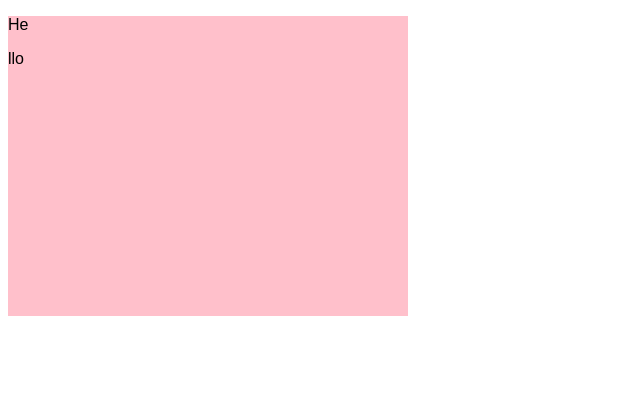
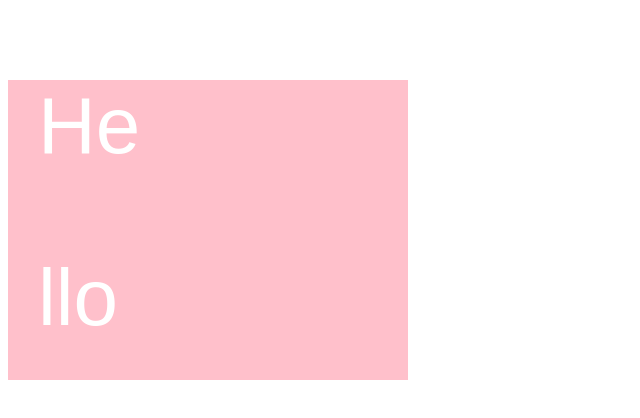
Before and after one commit to Osama92/ScrollReveal_Playground, a website built with Parcel: page index.html in a window 1280 px wide. Shown: the whole page, without its empty margins (0-640 px from the left). Built offline with nearby package versions, Linux system fonts and the light colour scheme.

Commit message:
ScrollReveal Playground on Text

```diff
--- a/src/styles.css
+++ b/src/styles.css
@@ -10,3 +10,14 @@ body {
   height: 300px;
   width: 400px;
 }
+.one {
+  font-size: 5rem;
+  margin-left: 30px;
+  color: white;
+}
+
+.two {
+  font-size: 5rem;
+  margin-left: 30px;
+  color: white;
+}
```
